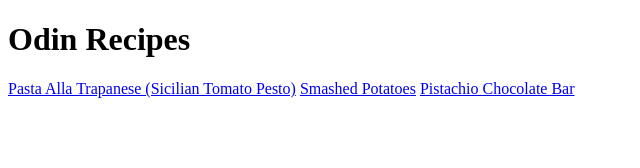
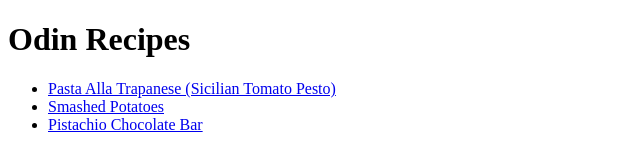
Before and after one commit to fyznrglr/odin-recipes, a plain HTML site: page index.html in a window 1280 px wide. Shown: the whole page, without its empty margins (0-640 px from the left). Drawn offline with Linux system fonts and the light colour scheme.

Commit message:
turned recipe links into unordered list

```diff
--- a/index.html
+++ b/index.html
@@ -7,8 +7,10 @@
 </head>
 <body>
     <h1>Odin Recipes</h1>
-    <a href="recipes/pasta_alla_trapanese.html">Pasta Alla Trapanese (Sicilian Tomato Pesto)</a>
-    <a href="recipes/smashed_potatoes.html">Smashed Potatoes</a>
-    <a href="recipes/pistachio_chocolate_bar.html">Pistachio Chocolate Bar</a>
+    <ul>
+        <li><a href="recipes/pasta_alla_trapanese.html">Pasta Alla Trapanese (Sicilian Tomato Pesto)</a></li>
+        <li><a href="recipes/smashed_potatoes.html">Smashed Potatoes</a></li>
+        <li><a href="recipes/pistachio_chocolate_bar.html">Pistachio Chocolate Bar</a></li>
+    </ul>
 </body>
 </html>
```
